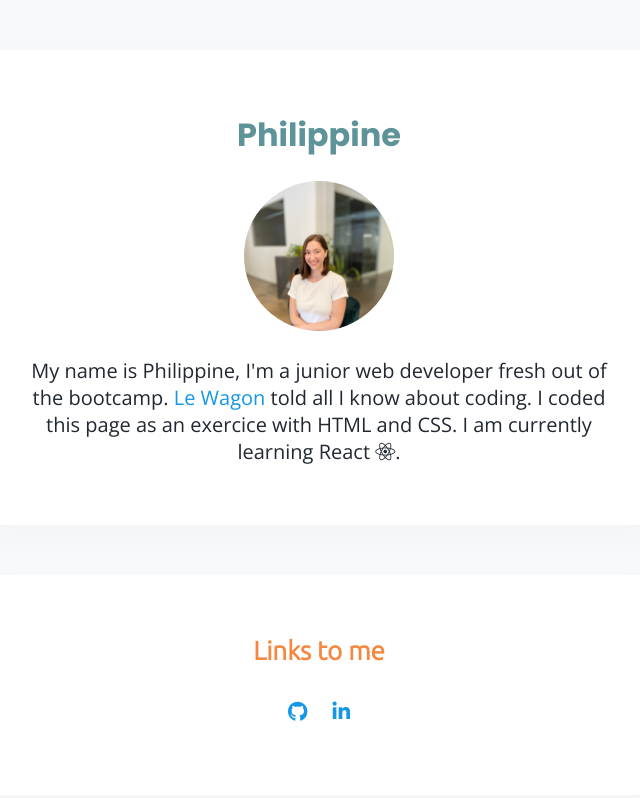
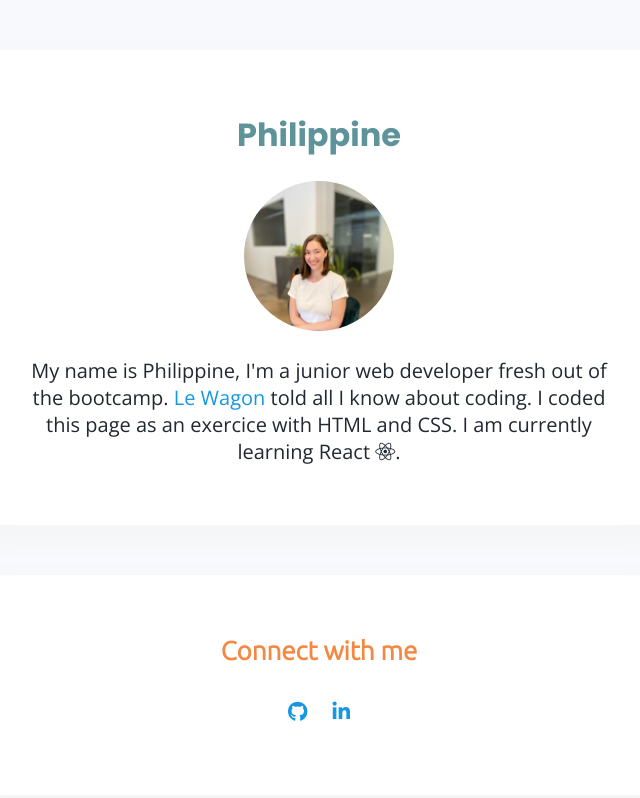
Before and after one commit to Plorrain/profile, a plain HTML site: page index.html in a window 1280 px wide. Shown: the whole page, without its empty margins (321-961 px from the left). Drawn offline with nearby package versions, Linux system fonts and the light colour scheme.

Commit message:
connect with me

```diff
--- a/index.html
+++ b/index.html
@@ -25,7 +25,7 @@
               </p>
         </div>
         <div class="card">
-            <h2>Links to me</h2>
+            <h2>Connect with me</h2>
             <ul class="list-inline">
                 <li>
                     <a href="https://github.com/Plorrain"
```
